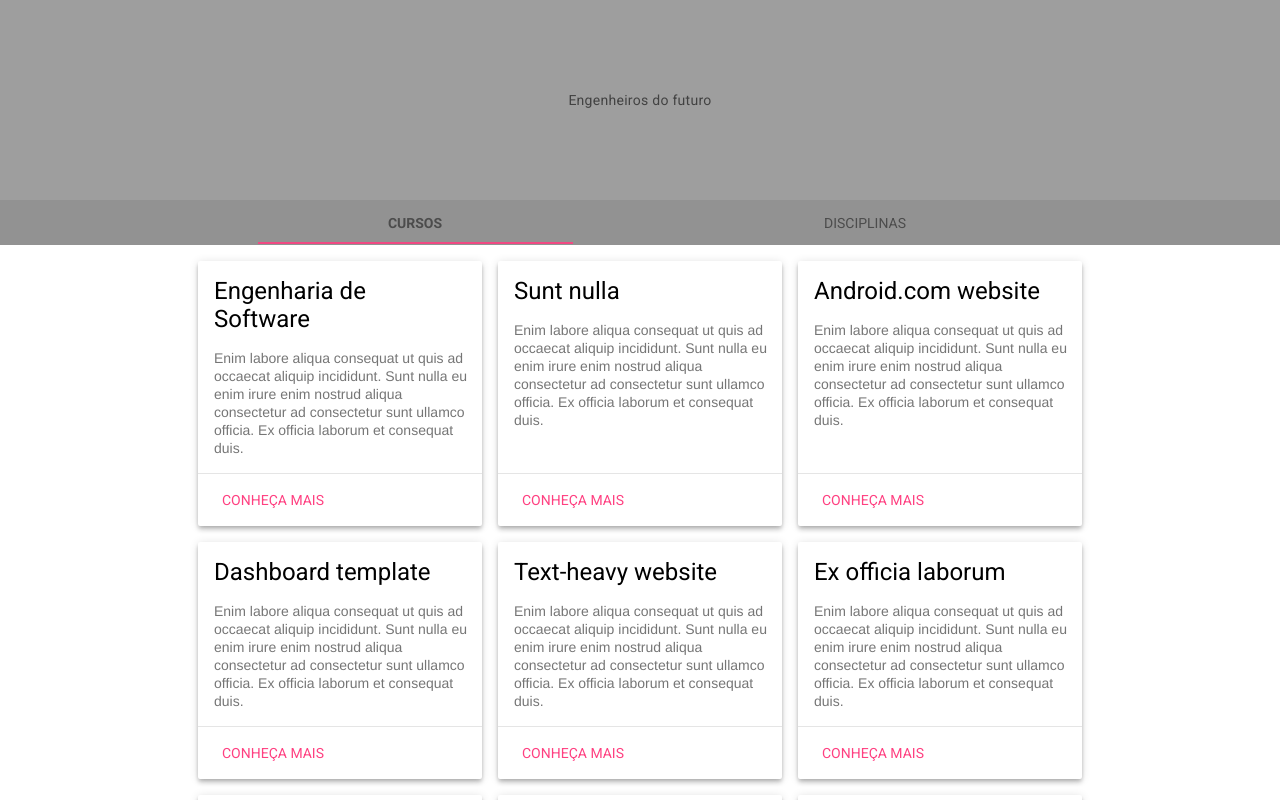
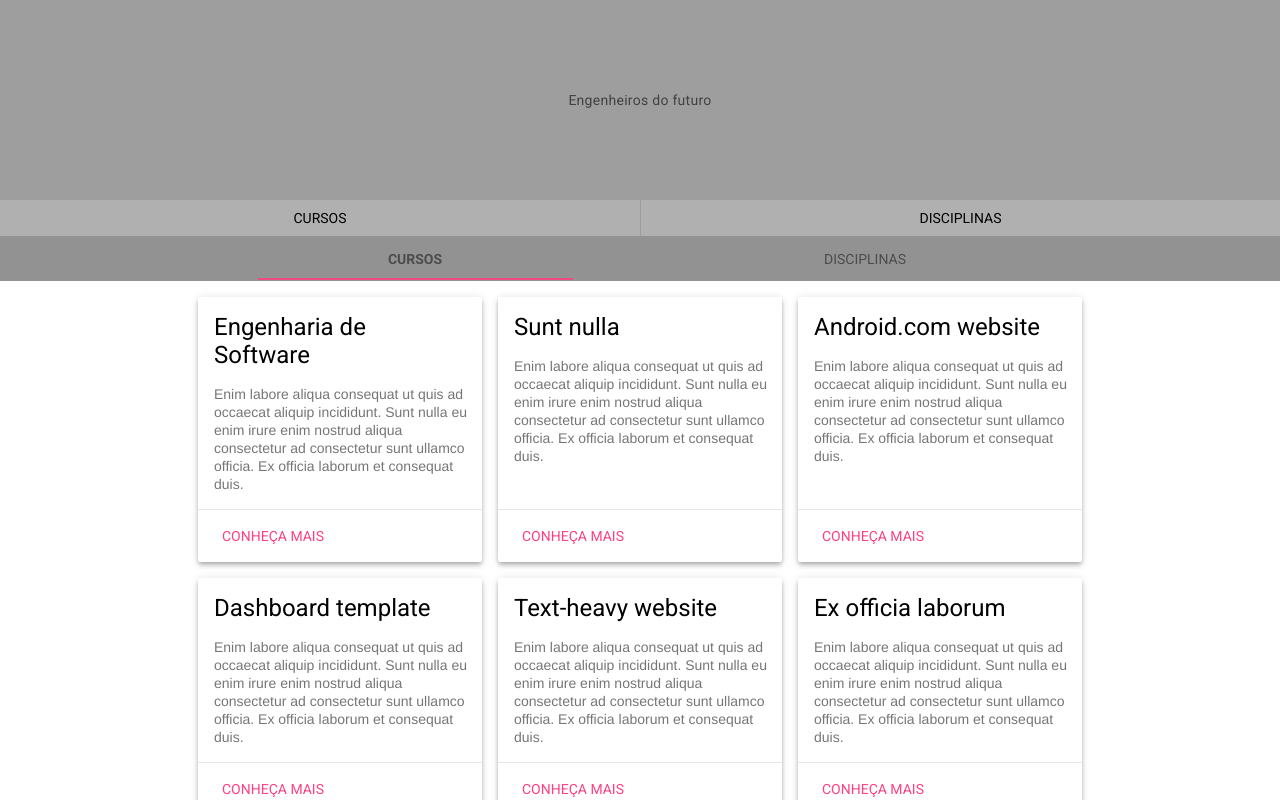
Before and after one commit to isabelaedilene/EngenheirosDoFuturoIHC, a plain HTML site: page index.html in a window 1280 px wide. Drawn offline with nearby package versions, Linux system fonts and the light colour scheme.

Commit message:
Melhorias na visualização

```diff
--- a/index.html
+++ b/index.html
@@ -27,6 +27,18 @@
                     <span class="mdl-layout__title">Engenheiros do futuro</span>
                 </span>
             </div>
+            <div id="options">
+                <a class="options" href="cursos.html">
+                    <button class="mdl-button" id="cursosButton">
+                      Cursos
+                    </button>
+                </a>
+                <a class="options" href="disciplinas.html">
+                    <button class="mdl-button"  id="disciplinasButton">
+                      Disciplinas
+                    </button>
+                </a>
+            </div>
             <div class="mdl-layout__header-row portfolio-navigation-row mdl-layout--large-screen-only">
                 <nav class="mdl-navigation mdl-typography--body-1-force-preferred-font">
                     <a class="mdl-navigation__link is-active" href="cursos.html">Cursos</a>
@@ -36,8 +48,9 @@
         </header>
         <div class="mdl-layout__drawer mdl-layout--small-screen-only">
             <nav class="mdl-navigation mdl-typography--body-1-force-preferred-font">
+                <a class="mdl-navigation__link" href="index.html">Inicio</a>
                 <a class="mdl-navigation__link" href="cursos.html">Cursos</a>
-                <a class="mdl-navigation__link" href="disciplas.html">Disciplinas</a>
+                <a class="mdl-navigation__link" href="disciplinas.html">Disciplinas</a>
             </nav>
         </div>
         <main class="mdl-layout__content">
--- a/styles.css
+++ b/styles.css
@@ -41,7 +41,6 @@
   width: 50px;
   margin-top: 7px;
 }
-
 .portfolio-navigation-row {
   background-color: rgba(0, 0, 0, 0.08);
   text-transform: uppercase;
@@ -229,3 +228,65 @@ footer {
   transition: max-height 0.2s ease-out;
   background-color: #f1f1f1;
 }
+
+#options{
+  grid-template-columns: 50% 1fr;
+  display: inline-grid;
+  grid-gap: 1px;
+}
+
+.mdl-button {
+    background: 0 0;
+    border: none;
+    border-radius: 2px;
+    color: #000;
+    position: relative;
+    height: 36px;
+    margin: 0;
+    width: 100%;
+    min-width: 64px;
+    display: inline;
+    font-family: "Roboto","Helvetica","Arial",sans-serif;
+    font-size: 14px;
+    font-weight: 500;
+    text-transform: uppercase;
+    letter-spacing: 0;
+    overflow: hidden;
+    will-change: box-shadow;
+    transition: box-shadow .2s cubic-bezier(.4,0,1,1),background-color .2s cubic-bezier(.4,0,.2,1),color .2s cubic-bezier(.4,0,.2,1);
+    outline: none;
+    cursor: pointer;
+    text-decoration: none;
+    text-align: center;
+    line-height: 36px;
+    vertical-align: middle;
+}
+
+.options{
+  text-decoration: none;
+  background: #b0b0b0;
+}
+
+#disciplinasButton:hover, #cursosButton:hover{
+  background: #fff;
+}
+
+#disciplinas, #cursos{
+  font-family: "Roboto","Helvetica","Arial",sans-serif;
+  font-size: 14px;
+  font-weight: 500;
+  text-transform: uppercase;
+  color: #000;
+  height: 36px;
+  text-decoration: none;
+  text-align: center;
+  line-height: 36px;
+  vertical-align: middle;
+  background: white;
+  border-bottom: solid .1px;
+  border-color: #9e9e9e;
+}
+
+.mdl-layout__header.is-compact {
+  max-height: 90px !important;
+}
```
Also changed, not shown: cursos.html (+5 -1 lines), disciplinas.html (+6 -2 lines).
